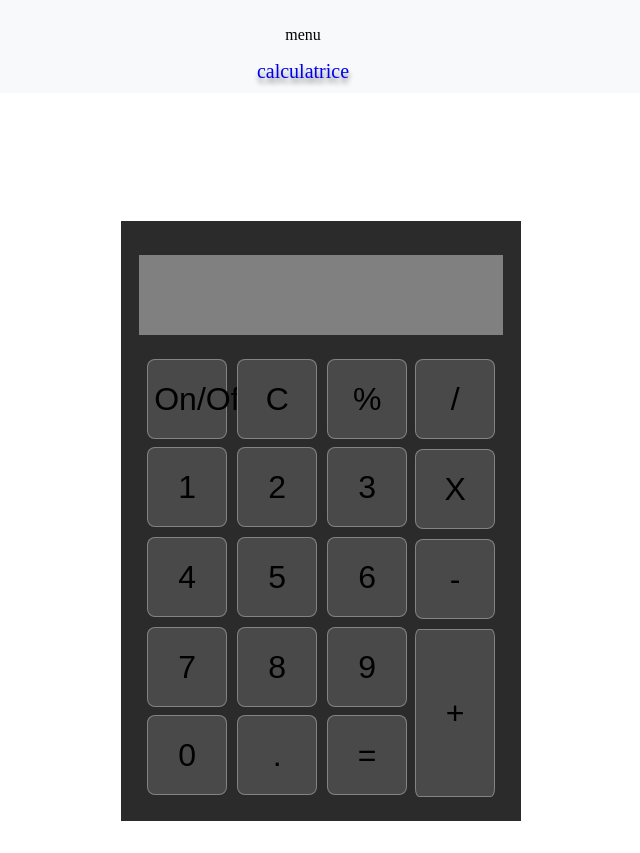
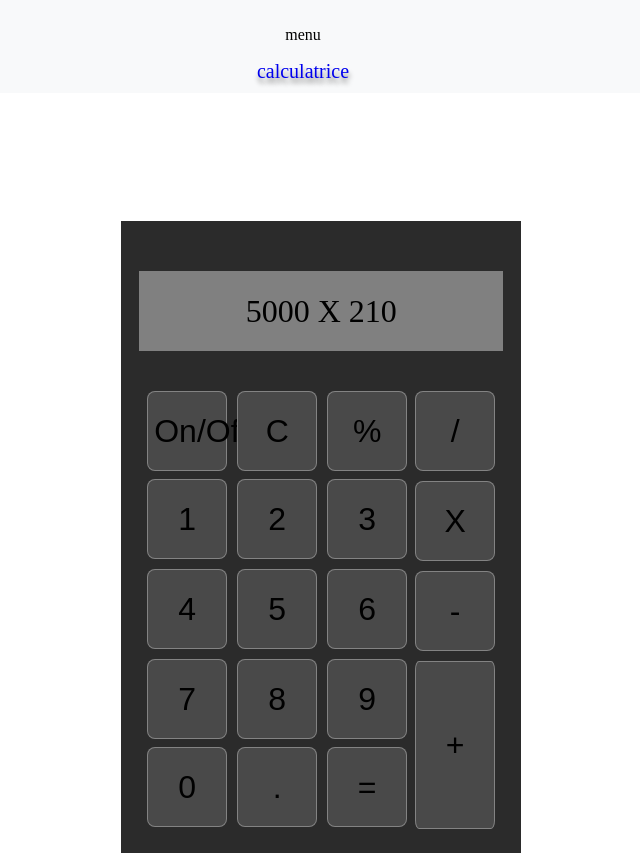
Before and after one commit to Lefentome38/caculatriceAngular, an Angular app: page / in a window 1280 px wide. Shown: the whole page, without its empty margins (337-977 px from the left). Before the commit the page ends 821 px from the top, so only its background shows below. Built offline with nearby package versions, Linux system fonts and the light colour scheme.

Commit message:
ajustement de la balise p de screen-calculator

```diff
--- a/src/app/body/screen-calculator/screen-calculator.component.html
+++ b/src/app/body/screen-calculator/screen-calculator.component.html
@@ -1 +1 @@
-<p></p>
+<p>5000 X 210</p>
--- a/src/app/body/screen-calculator/screen-calculator.component.scss
+++ b/src/app/body/screen-calculator/screen-calculator.component.scss
@@ -3,4 +3,8 @@ p {
   padding: 0;
   height: 10vh;
   width: 100%;
+
+  font-size: 2em;
+  text-align: center;
+  line-height: 10vh;
 }
--- a/src/styles.scss
+++ b/src/styles.scss
@@ -3,10 +3,6 @@ body {
   padding: 0;
 }
 
-p {
-  text-align: center;
-}
-
 // * {
 //  border: solid black 1px;
 // }
```
